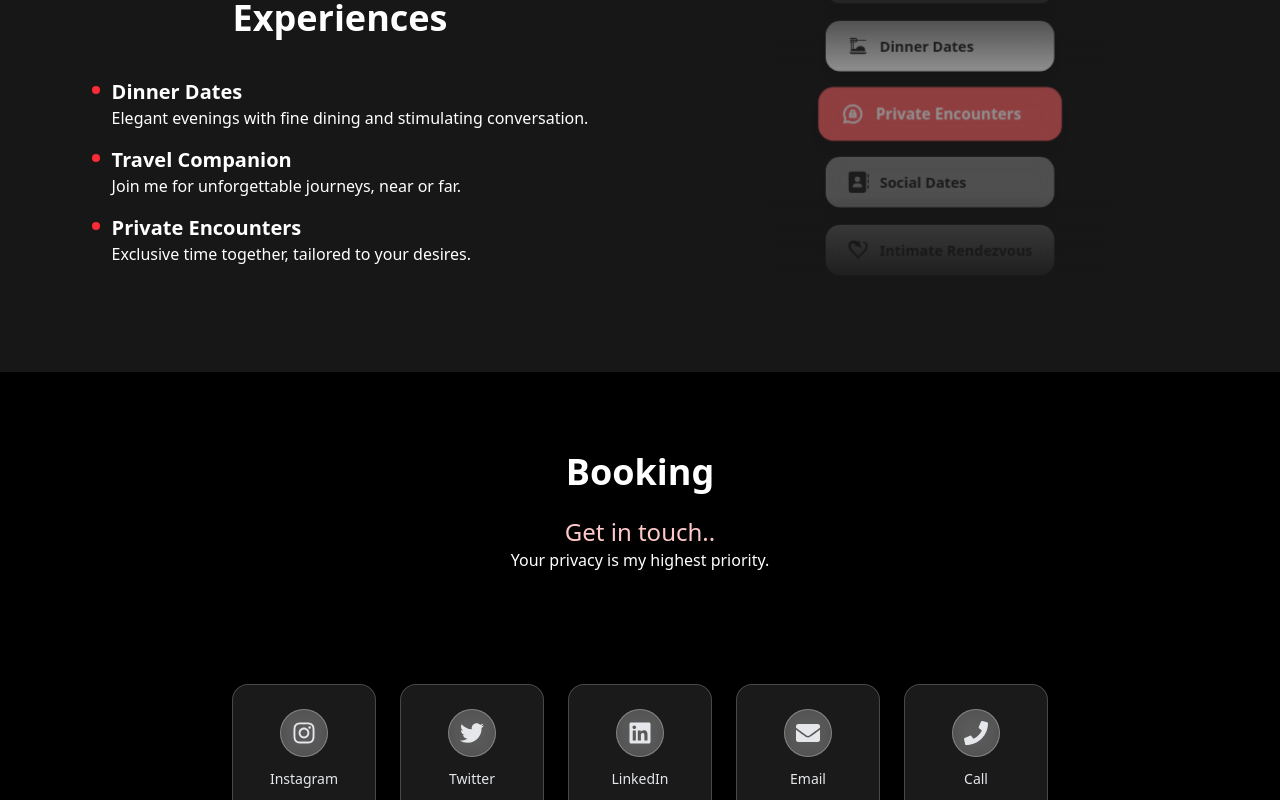
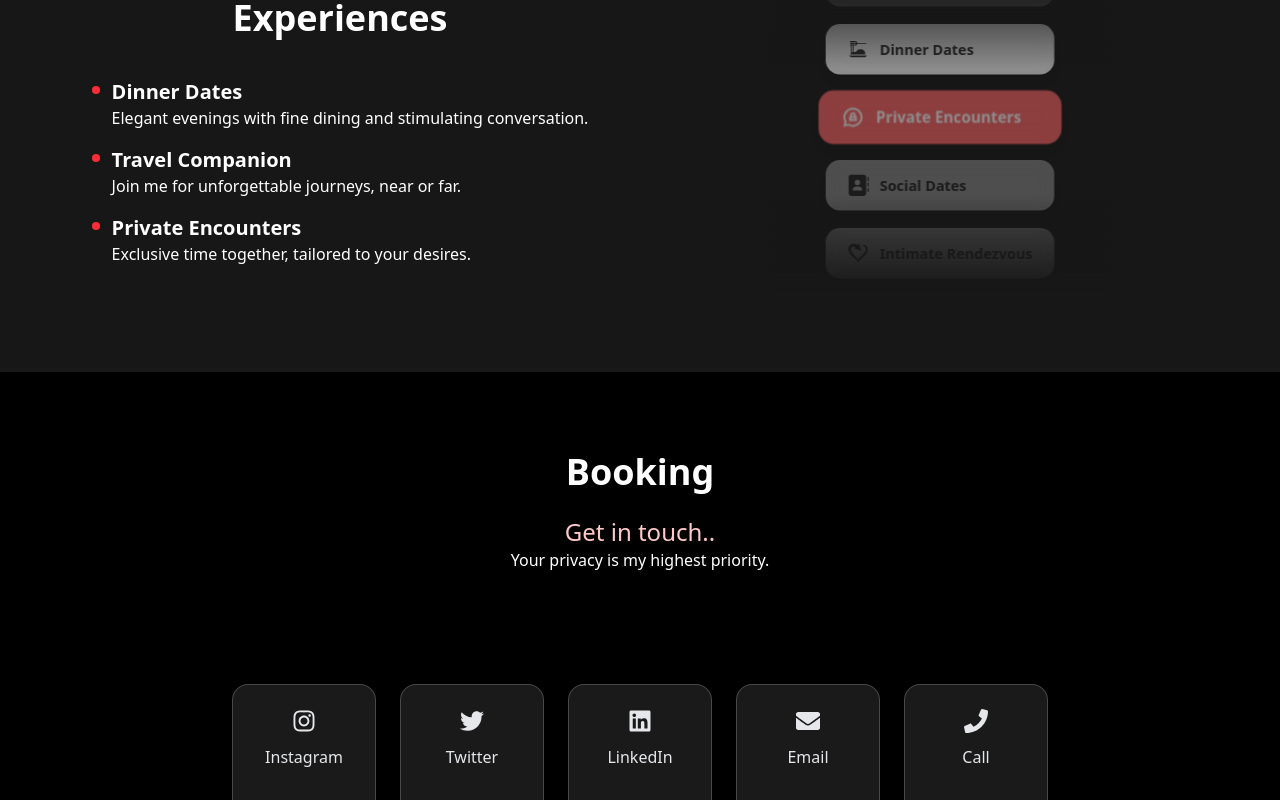
Before and after one commit to Lexcorps-35/Personal, a React (Vite) app: page / in a window 1280 px wide. Shown: the part 2000-2800 px from the top of the page. Built offline with nearby package versions, Linux system fonts and the light colour scheme.

Commit message:
updating social links

```diff
--- a/src/Components/ContactSection.jsx
+++ b/src/Components/ContactSection.jsx
@@ -5,61 +5,66 @@ const ContactSection = () => {
   {
     name: "Instagram",
     icon: <FaInstagram size={24} />,
-      url: "https://instagram.com/yourprofile",
+    url: "https://instagram.com/tracyyyhot2025",
+    color: "text-pink-500",
     hoverColor: "hover:text-pink-500",
   },
   {
     name: "Twitter",
     icon: <FaTwitter size={24} />,
-      url: "https://twitter.com/yourprofile",
-      hoverColor: "hover:text-blue-400",
+    url: "https://x.com/tracyyyyyhot",
+    color: "text-blue-600",
+    hoverColor: "hover:text-blue-600",
   },
   {
     name: "LinkedIn",
     icon: <FaLinkedin size={24} />,
-      url: "https://linkedin.com/in/yourprofile",
+    url: "https://linkedin.com/in/ozioma-mbajunwa-4167a3233",
+    color: "text-blue-600",
     hoverColor: "hover:text-blue-600",
   },
   {
     name: "Email",
     icon: <FaEnvelope size={24} />,
-      url: "mailto:youremail@example.com",
+    url: "mailto:doozybooboo9@gmail.com",
+    color: "text-red-500",
     hoverColor: "hover:text-red-500",
   },
   {
     name: "Call",
     icon: <FaPhone size={24} />,
-      url: "tel:+1234567890",
+    url: "tel:+2349126110656",
+    color: "text-green-500",
     hoverColor: "hover:text-green-500",
   },
 ];
+
 
   return (
     <section
       id="contact"
       className="scroll-mt-40 py-20 px-6 bg-black text-center"
     >
-
       <div className="flex flex-wrap justify-center gap-6">
-        {socialLinks.map(({ name, icon, url, hoverColor }) => (
+       {socialLinks.map(({ name, icon, url, color, hoverColor }) => (
   <a
     key={name}
     href={url}
     target="_blank"
     rel="noopener noreferrer"
-             className={`group flex flex-col items-center gap-3 p-6 w-36 h-36
+    className={`
+      group flex flex-col items-center gap-3 p-6 w-36 h-36
       rounded-2xl shadow-lg text-gray-200 transition-all duration-300
-              hover:shadow-xl ${hoverColor}
-              bg-white/10 backdrop-blur-md border border-white/20`}
+      hover:shadow-xl
+      bg-white/10 backdrop-blur-md border border-white/20
+      ${color} md:text-gray-200 ${hoverColor}
+    `}
   >
-            <div  className="w-12 h-12 flex items-center justify-center
-              rounded-full bg-white/20 backdrop-blur-sm border border-white/30
-              group-hover:scale-110 transition-transform">
     {icon}
-            </div>
-            <span className="text-sm font-medium">{name}</span>
+    <span>{name}</span>
   </a>
 ))}
+
       </div>
     </section>
   );
--- a/src/Components/HomePage.jsx
+++ b/src/Components/HomePage.jsx
@@ -153,7 +153,7 @@ const HomePage = () => {
 
       </div>
 
-    <div className="flex flex-col min-h-screen">
+    <div className="flex flex-col">
 
       <Faqsect faqs={faqs} />
     </div>
--- a/src/Components/Navbar.jsx
+++ b/src/Components/Navbar.jsx
@@ -37,7 +37,7 @@ const Navbar = () => {
     <div className="flex items-center gap-4">
       {/* Facebook */}
       <a
-        href="https://facebook.com"
+        href="https://facebook.com/profile.php?id=100095026213605"
         className={`border-3 border-red-300 transition-all duration-300 ${
           scrolled ? "text-white" : "text-black"
         } hover:text-black hover:scale-125 hover:-translate-y-1 hover:bg-[#dd6d7c] shadow-[0_0_25px_#b74b4b] p-1 rounded-full`}
@@ -47,7 +47,7 @@ const Navbar = () => {
 
       {/* Twitter */}
       <a
-        href="https://twitter.com"
+        href="https://x.com/tracyyyyyhot"
         className={`border-3 border-red-300 transition-all duration-300 ${
           scrolled ? "text-white" : "text-black"
         } hover:text-black hover:scale-125 hover:-translate-y-1 hover:bg-[#dd6d7c] shadow-[0_0_25px_#b74b4b] p-1 rounded-full`}
@@ -57,7 +57,7 @@ const Navbar = () => {
 
       {/* LinkedIn */}
       <a
-        href="https://linkedin.com"
+        href="https://linkedin.com/in/ozioma-mbajunwa-4167a3233?utm_source=share&utm_campaign=share_via&tum_content=profile&utm_medium=android_app"
         className={`border-3 border-red-300 transition-all duration-300 ${
           scrolled ? "text-white" : "text-black"
         } hover:text-black hover:scale-125 hover:-translate-y-1 hover:bg-[#dd6d7c] shadow-[0_0_25px_#b74b4b] p-1 rounded-full`}
```
Lines whose indentation alone changed are shown as unchanged.
